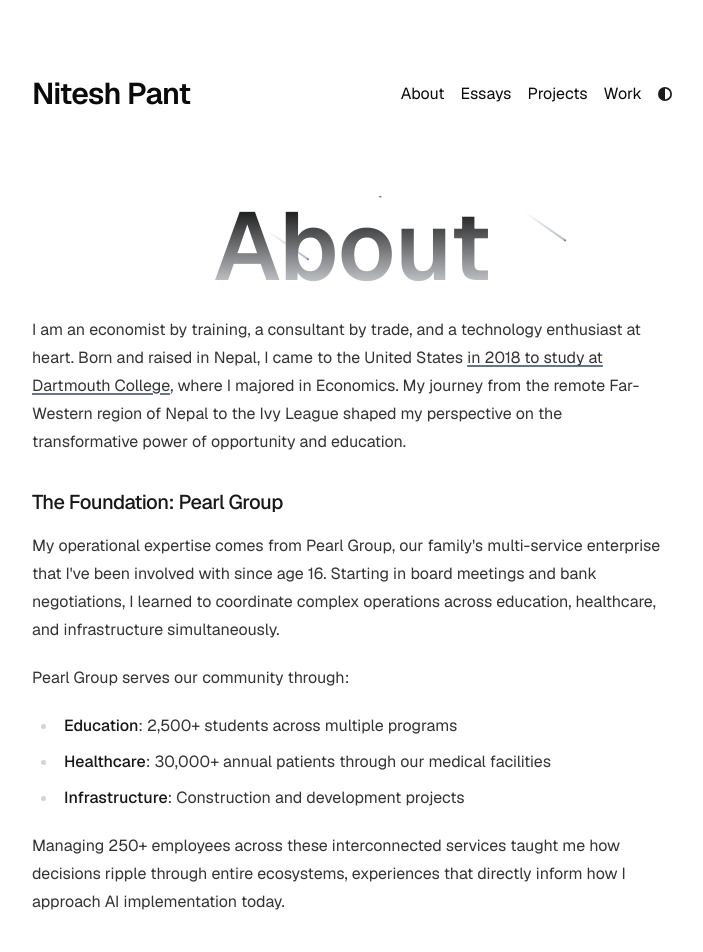
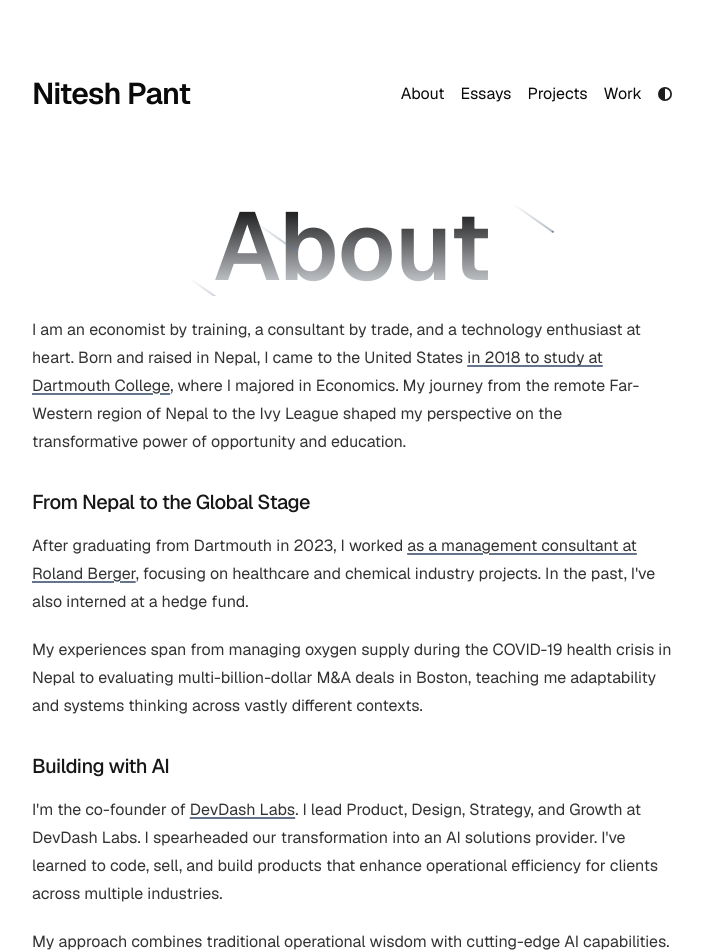
Before and after one commit to niteshpant99/niteshpant.com-site, a Next.js app: page /about in a window 1280 px wide. Shown: the top 952 px of the page, without its empty margins (288-991 px from the left). Built offline with nearby package versions, Linux system fonts and the light colour scheme; no server answers.

Commit message:
updated about page

```diff
--- a/app/about/page.tsx
+++ b/app/about/page.tsx
@@ -23,20 +23,6 @@ export default function About() {
     <div className="prose prose-neutral dark:prose-invert max-w-none">
       <p className="mb-4 mt-2">
         I am an economist by training, a consultant by trade, and a technology enthusiast at heart. Born and raised in Nepal, I came to the United States <a href="/dartmouth">in 2018 to study at Dartmouth College</a>, where I majored in Economics. My journey from the remote Far-Western region of Nepal to the Ivy League shaped my perspective on the transformative power of opportunity and education.
-      </p>
-
-      <h2 className="text-xl font-semibold mt-8 mb-4">The Foundation: Pearl Group</h2>
-      <p className="mb-4">
-        My operational expertise comes from Pearl Group, our family's multi-service enterprise that I've been involved with since age 16. Starting in board meetings and bank negotiations, I learned to coordinate complex operations across education, healthcare, and infrastructure simultaneously.
-      </p>
-      <p className="mb-4">Pearl Group serves our community through:</p>
-      <ul className="mb-4">
-        <li><strong>Education</strong>: 2,500+ students across multiple programs</li>
-        <li><strong>Healthcare</strong>: 30,000+ annual patients through our medical facilities</li>
-        <li><strong>Infrastructure</strong>: Construction and development projects</li>
-      </ul>
-      <p className="mb-4">
-        Managing 250+ employees across these interconnected services taught me how decisions ripple through entire ecosystems, experiences that directly inform how I approach AI implementation today.
       </p>
 
       <h2 className="text-xl font-semibold mt-8 mb-4">From Nepal to the Global Stage</h2>
```
